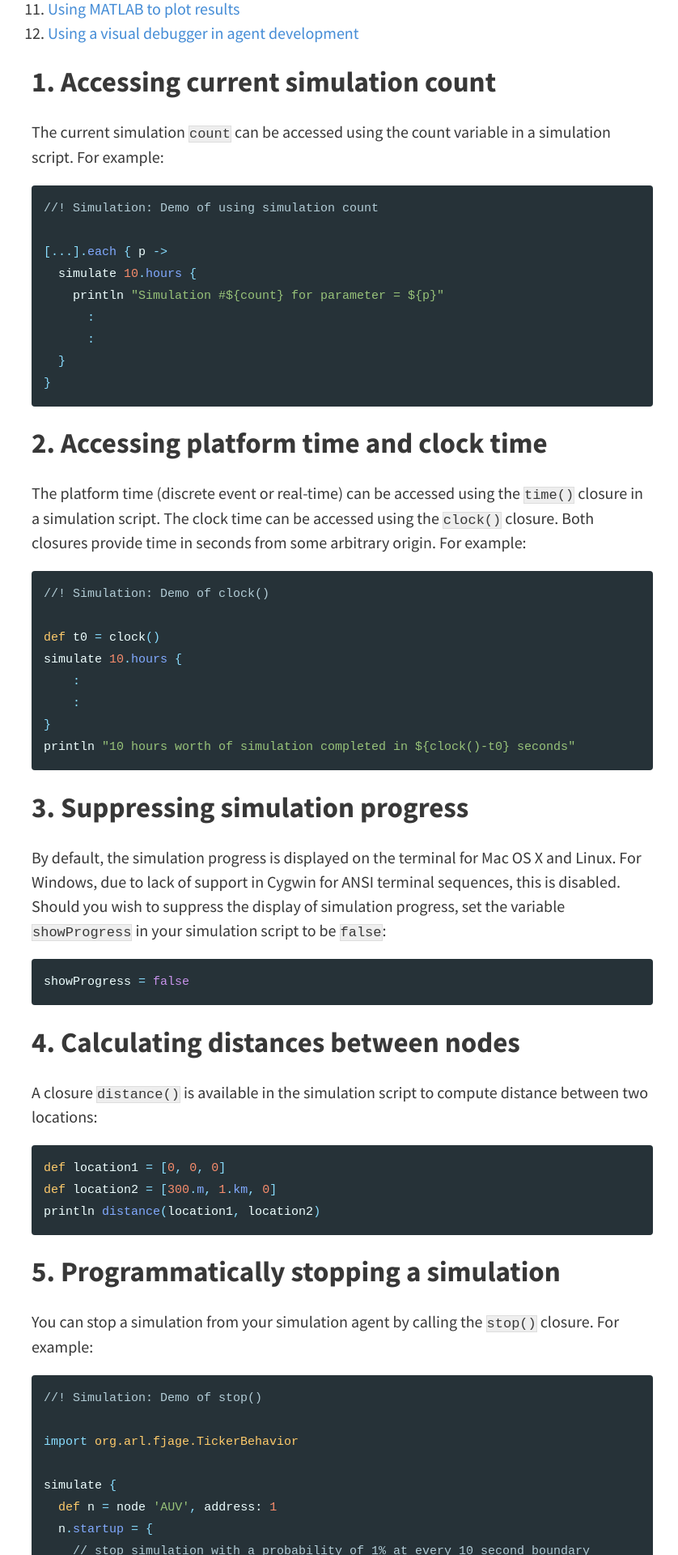
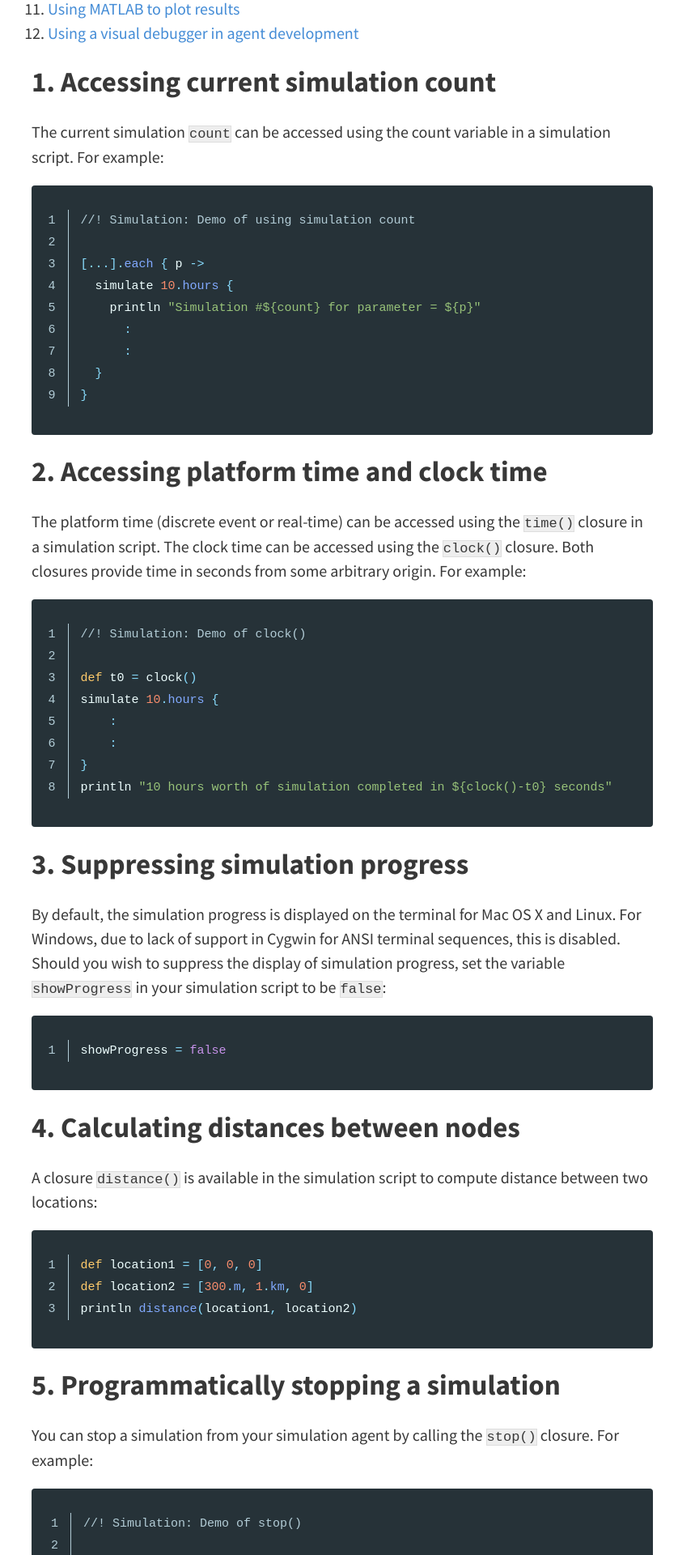
Before and after one commit to org-arl/unet-blog, a Jekyll site: the page built from _posts/2019-07-24-12-cool-things-about-UnetStack-you-probably-didn't-know.md, in a window 1280 px wide. Shown: the part 868-2788 px from the top of the page at 81% size, without its empty margins (217-1055 px from the left). Built offline with Jekyll 4.4.1, drawn with Linux system fonts in a browser that asks for light colours; comment, search, counter and statistics services are not loaded; some of the changed text lies outside the part shown.

Commit message:
fix(style): line numbers on code blocks

```diff
--- a/_config.yml
+++ b/_config.yml
@@ -80,7 +80,17 @@ paginate: 5
 paginate_path: "blog/page:num"
 
 # BUILD SETTINGS
-markdown: kramdown
+kramdown:
+  input: GFM
+  syntax_highlighter: rouge
+  syntax_highlighter_opts:
+    css_class: 'highlight'
+    span:
+      line_numbers: false
+    block:
+      line_numbers: true
+      start_line: 1
+
 highlighter: rouge
 sass:
   sass_dir: _sass
--- a/_sass/layouts/_posts.scss
+++ b/_sass/layouts/_posts.scss
@@ -129,3 +129,10 @@ header {
         vertical-align: middle;
     }
 }
+
+// Remove scrollbars in code if not needed
+
+.highlight table {
+    overflow-x: auto;
+    padding-bottom: 10px;
+}
```
